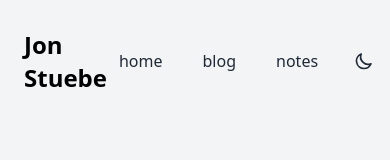
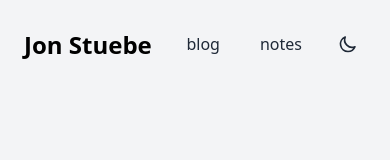
Before and after one commit to jonstuebe/website-next, a Next.js app: page /blog in a window 390 px wide. Shown: the top 160 px of the page. Built offline with nearby package versions, Linux system fonts and the light colour scheme; what @tailwindcss/typography would draw is missing.

Commit message:
hide home link on mobile

```diff
--- a/components/Header.js
+++ b/components/Header.js
@@ -16,7 +16,7 @@ export function Header() {
       </Link>
       <nav className="flex space-x-4">
         <Link passHref href="/">
-          <a className="text-base text-gray-800 dark:text-gray-400 hover:bg-gray-700 hover:text-white px-3 py-2 rounded-md font-medium no-underline select-none">
+          <a className="hidden md:inline-flex text-base text-gray-800 dark:text-gray-400 hover:bg-gray-700 hover:text-white px-3 py-2 rounded-md font-medium no-underline select-none">
             home
           </a>
         </Link>
```
